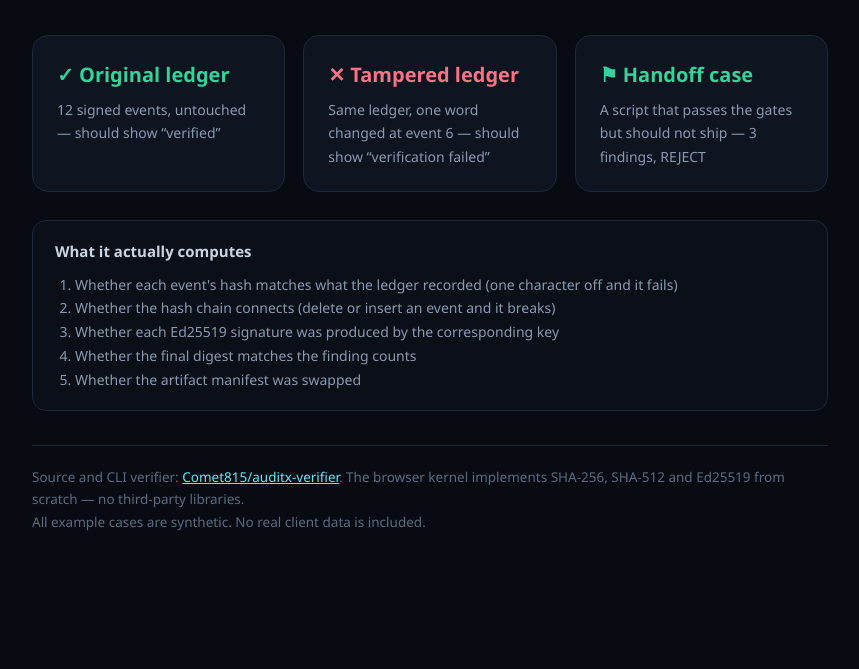
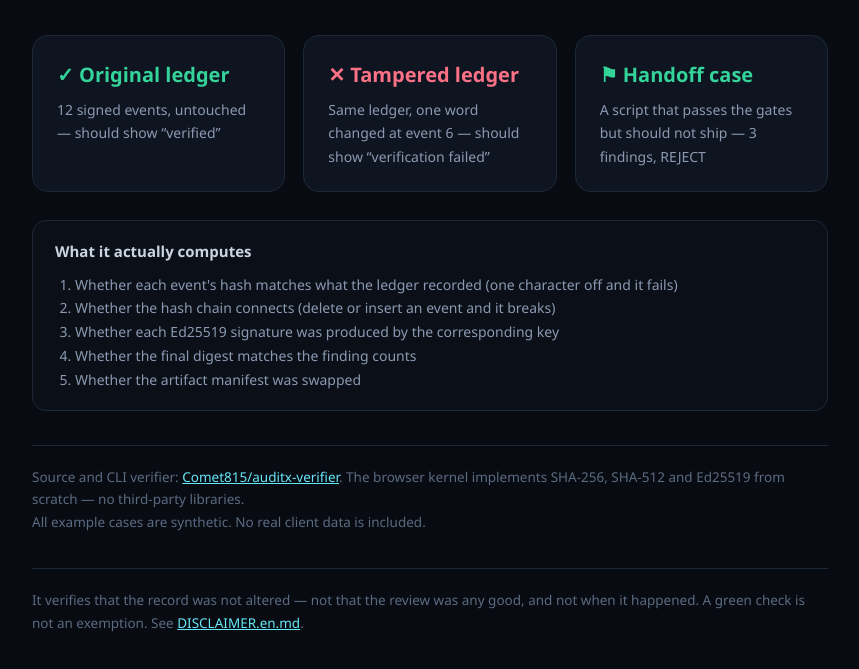
Before and after one commit to Comet815/auditx-verifier, a plain HTML site: page index-en.html in a window 1280 px wide. Shown: the part 237-906 px from the top of the page, without its empty margins (210-1069 px from the left). Before the commit the page ends 861 px from the top, so only its background shows below. Drawn offline with Linux system fonts and the light colour scheme.

Commit message:
docs: add DISCLAIMER (zh + en) and cross-reference it
- DISCLAIMER.md / DISCLAIMER.en.md: 证明什么与不证明什么（含无可信时间戳）、绿色通过≠免责、公钥信任起点、AS IS 无担保、责任限制、案件数据合规、第三方组件、与 MIT 的关系
- README.md / README.en.md: 边界段末补完整口径指针，目录与 License 段各加一行
- index.html / index-en.html: 演示页脚补一行口径提示

```diff
--- a/index-en.html
+++ b/index-en.html
@@ -65,4 +65,10 @@
     The browser kernel implements SHA-256, SHA-512 and Ed25519 from scratch — no third-party libraries.<br>
     All example cases are synthetic. No real client data is included.
   </div>
+
+  <div class="note">
+    It verifies that the record was not altered — not that the review was any good,
+    and not when it happened. A green check is not an exemption. See
+    <a href="https://github.com/Comet815/auditx-verifier/blob/main/DISCLAIMER.en.md" style="color:#67e8f9">DISCLAIMER.en.md</a>.
+  </div>
 </div></body></html>
```
Also changed, not shown: index.html (+5 -0 lines), 4 other files.
